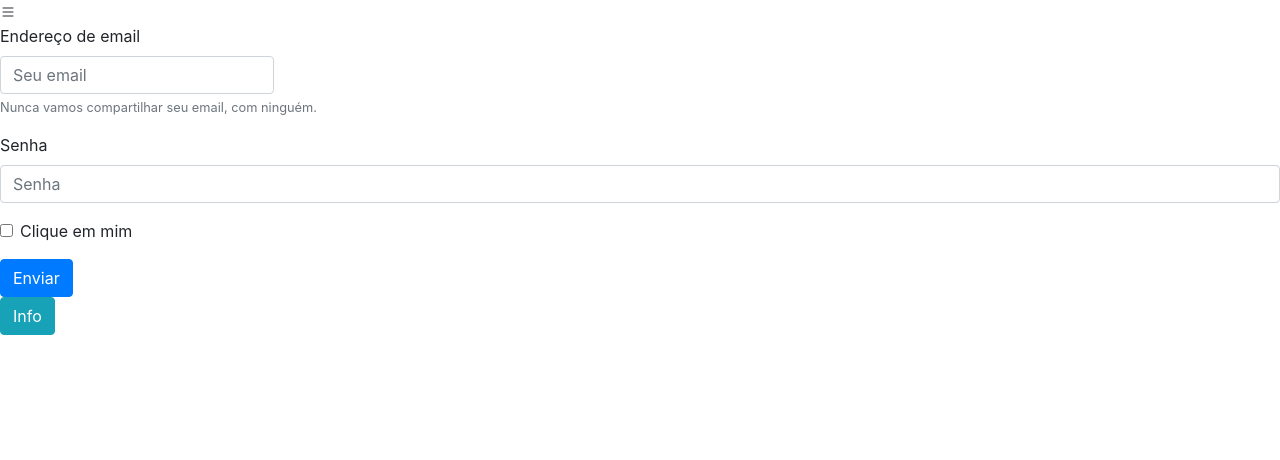
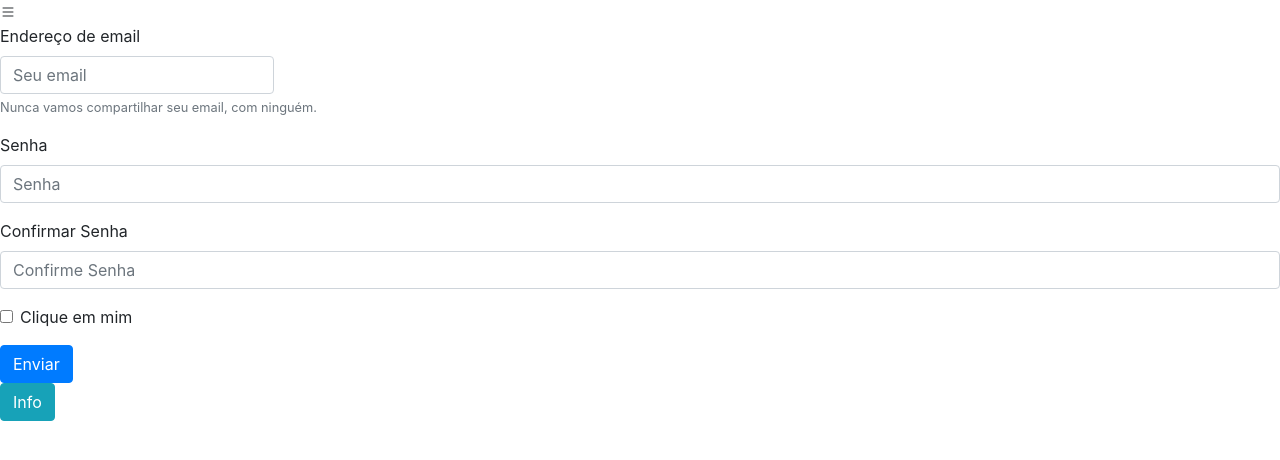
Before and after one commit to Clara-Lemos/atividade-web, a plain HTML site: page index.html in a window 1280 px wide. Drawn offline with nearby package versions, Linux system fonts and the light colour scheme.

Commit message:
Update index.html

```diff
--- a/index.html
+++ b/index.html
@@ -19,6 +19,10 @@
     <label for="exampleInputPassword1">Senha</label>
     <input type="password" class="form-control" id="exampleInputPassword1" placeholder="Senha">
   </div>
+  <div class="form-group">
+    <label for="exampleInputPassword1">Confirmar Senha</label>
+    <input type="password" class="form-control" id="exampleInputPassword1" placeholder="Confirme Senha">
+  </div>
   <div class="form-group form-check">
     <input type="checkbox" class="form-check-input" id="exampleCheck1">
     <label class="form-check-label" for="exampleCheck1">Clique em mim</label>
```
